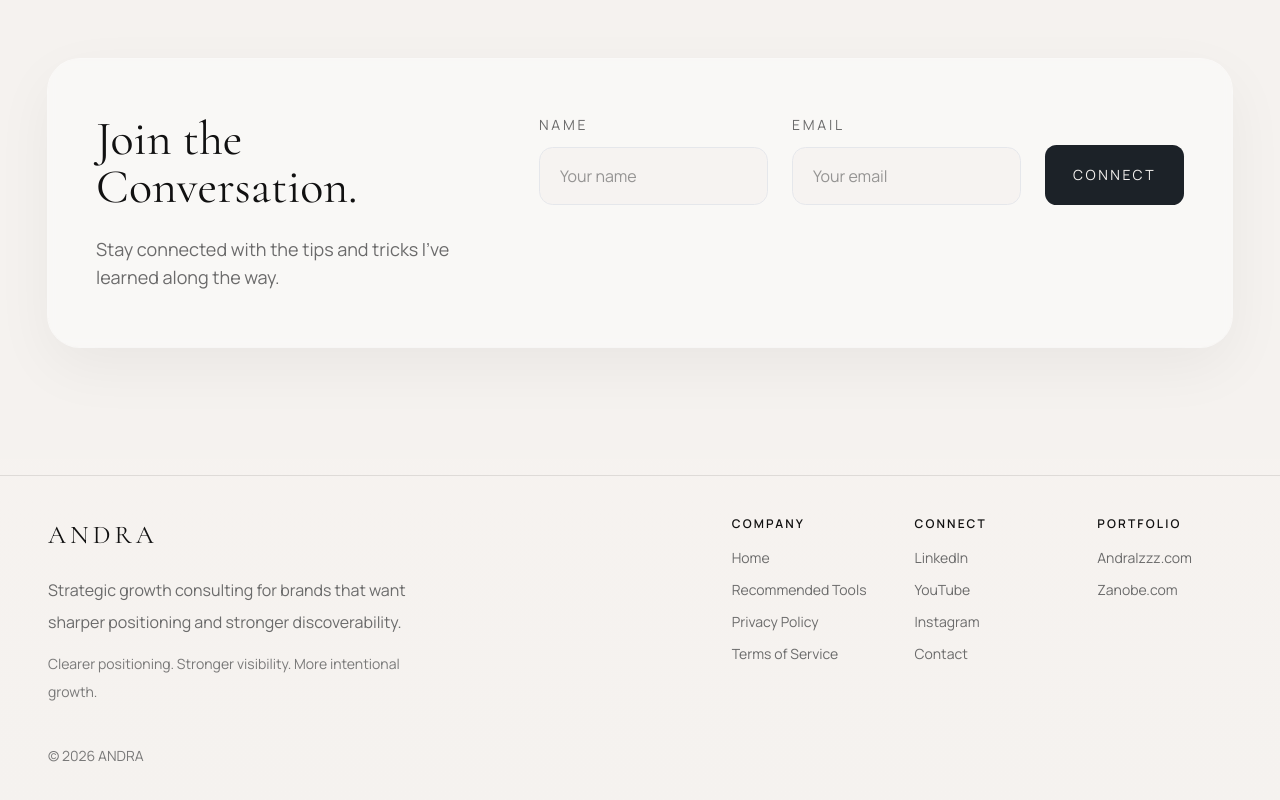
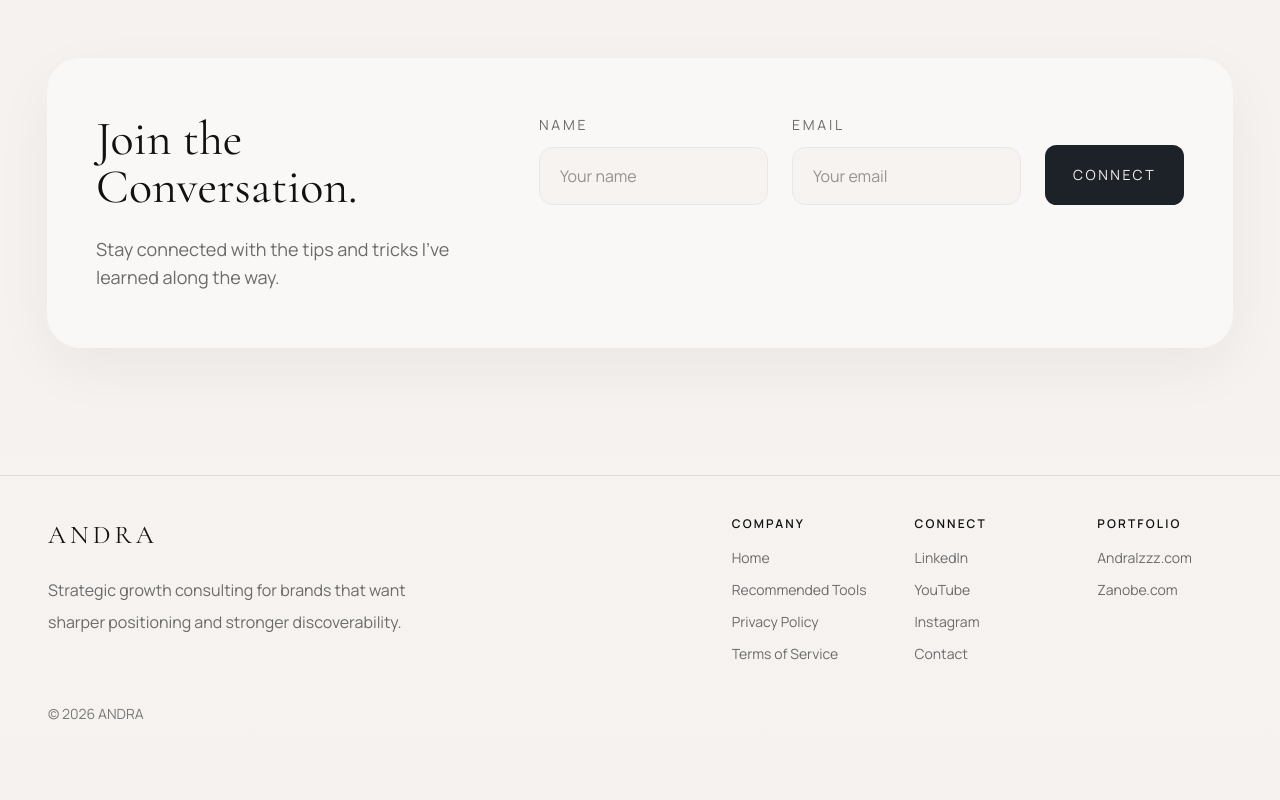
Before and after one commit to andraizzz/andraizzz, a Next.js app: page / in a window 1280 px wide. Shown: the part 2135-2935 px from the top of the page. Built offline with nearby package versions, Linux system fonts and the light colour scheme.

Commit message:
Remove extra footer tagline

```diff
--- a/components/site-footer.tsx
+++ b/components/site-footer.tsx
@@ -39,9 +39,6 @@ export function SiteFooter() {
             </p>
             <p className="mt-5 text-base leading-8 text-stone">
               Strategic growth consulting for brands that want sharper positioning and stronger discoverability.
-            </p>
-            <p className="mt-3 text-sm leading-7 text-stone/90">
-              Clearer positioning. Stronger visibility. More intentional growth.
             </p>
           </div>
 
```
